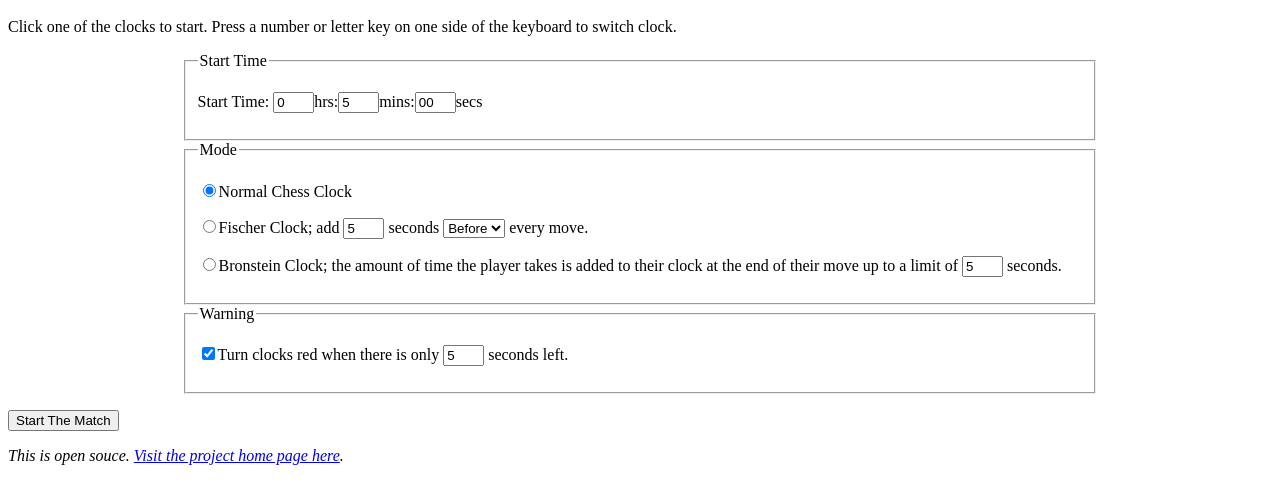
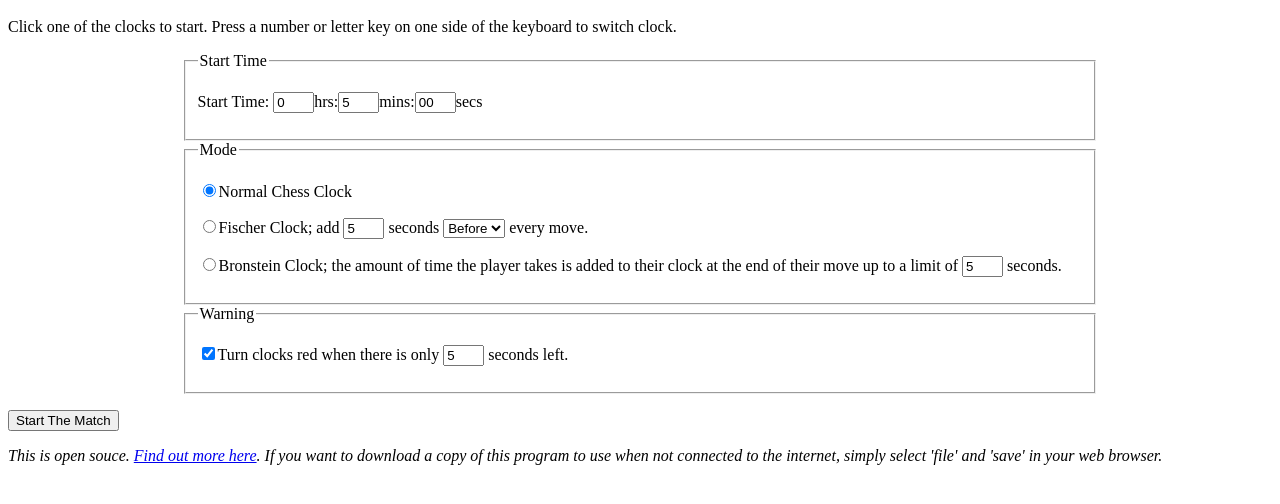
Before and after one commit to jarofgreen/bobchess, a plain HTML site: page BobChessClock.htm in a window 1280 px wide. Shown: the part 48-552 px from the top of the page. Drawn offline with Linux system fonts and the light colour scheme.

Commit message:
added message to start screen

```diff
--- a/BobChessClock.htm
+++ b/BobChessClock.htm
@@ -337,7 +337,7 @@ You seem not to have JavaScript enabled. Without it,  <a href="http://code.googl
 </fieldset>
 <p><input value="Start The Match" type=submit onclick="startMatch(); return false;"></p>
 </form>
-<p><em>This is open souce. <a href="http://code.google.com/p/bobchess/">Visit the project home page here</a>.</em></p>
+<p><em>This is open souce. <a href="http://code.google.com/p/bobchess/">Find out more here</a>. If you want to download a copy of this program to use when not connected to the internet, simply select 'file' and 'save' in your web browser.</em></p>
 </div>
 
 <div id="paused" style=" display: none; text-align: center;">
```
